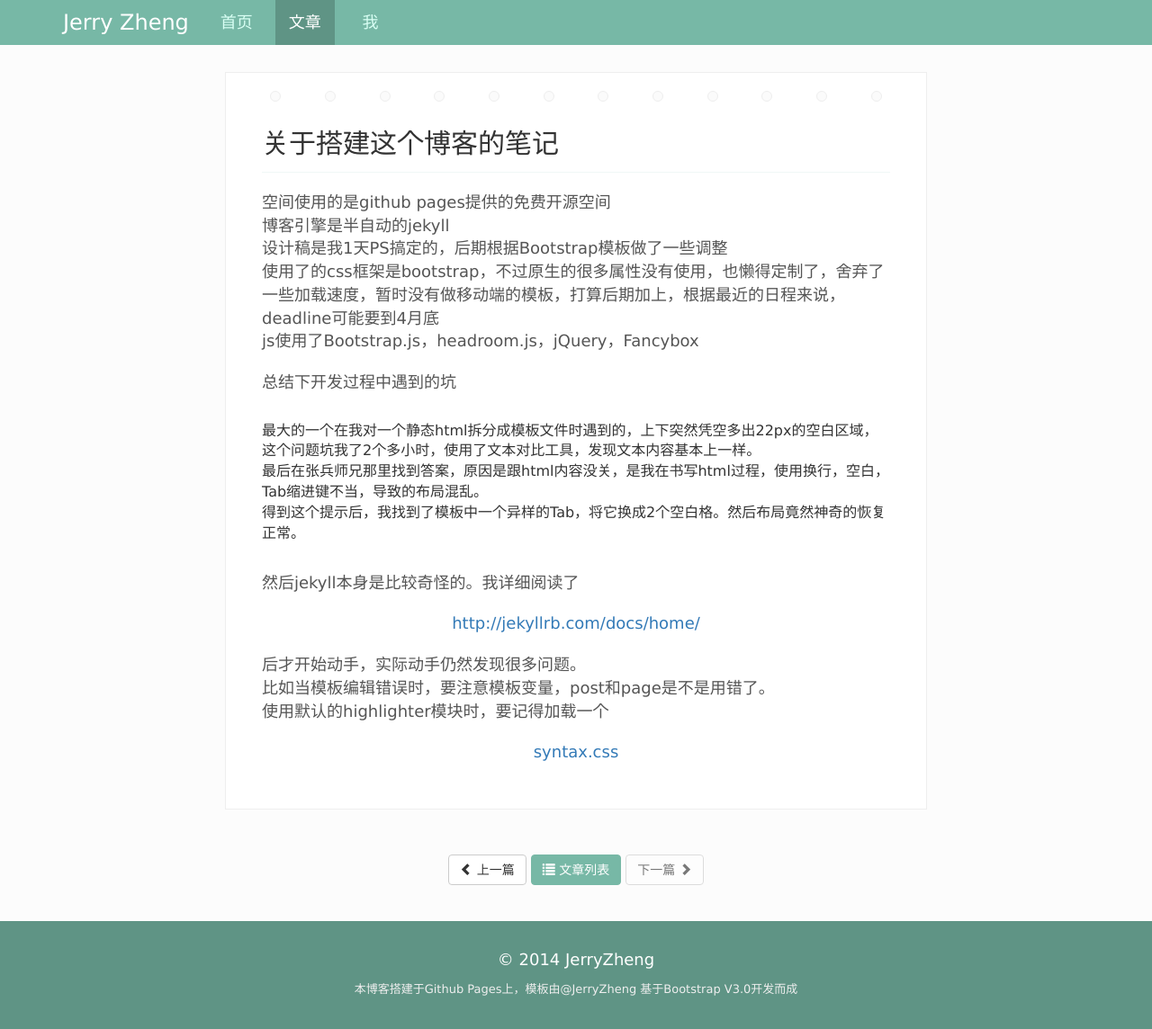
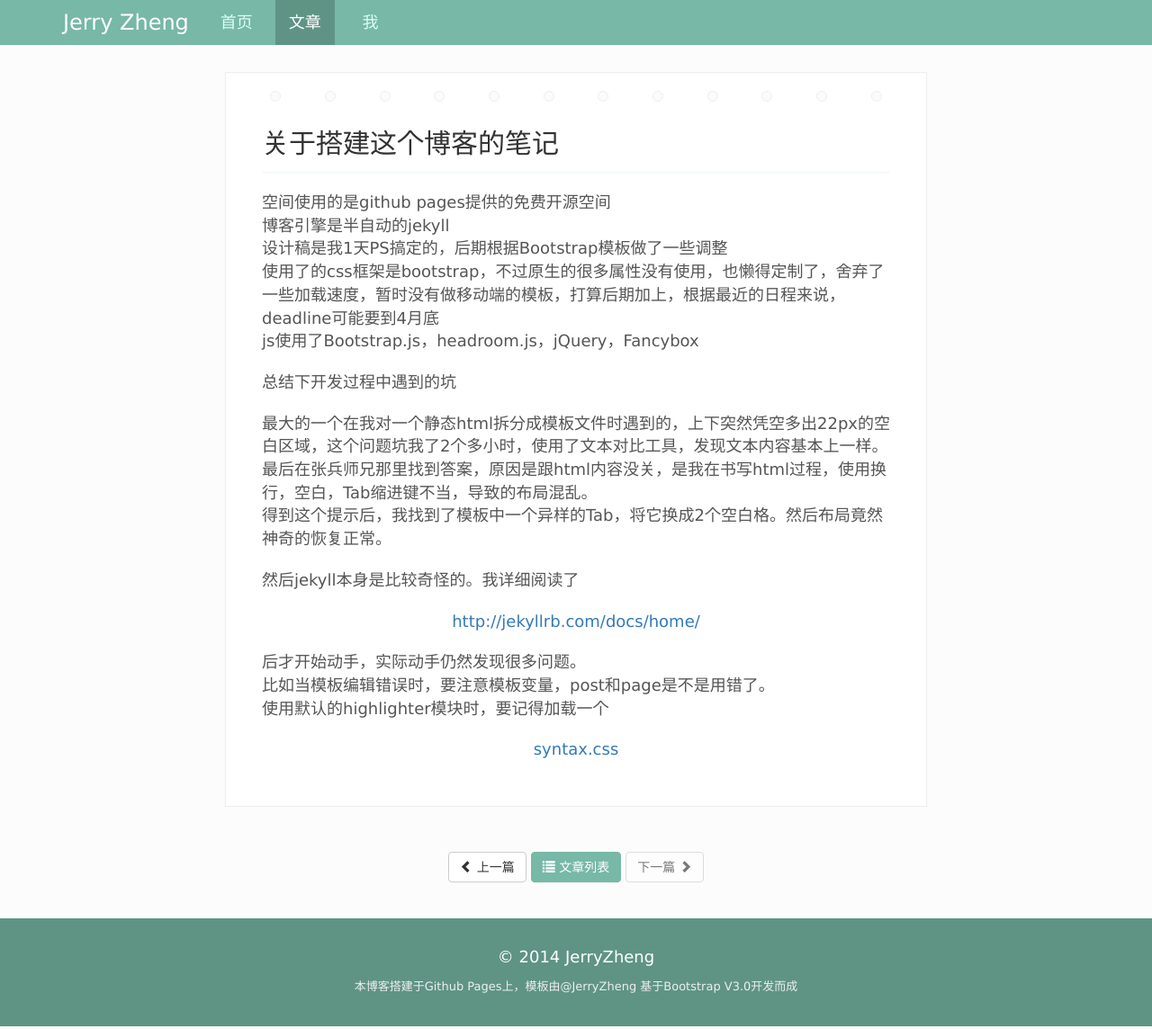
Before and after one commit to PMJerryZheng/myblog, a Jekyll site: the page built from _posts/2014-03-26-jekyll.html, in a window 1280 px wide and 1144 px high. Shown: the whole window at 90% size. Built offline with Jekyll 4.4.1, drawn with Linux system fonts in a browser that asks for light colours; nearby versions of some CDN libraries.

Commit message:
change 34

```diff
--- a/_posts/2014-03-26-jekyll.html
+++ b/_posts/2014-03-26-jekyll.html
@@ -5,4 +5,4 @@ category: Web前端
 permalink: /talk-about-jekyll.html
 ---
 <p>空间使用的是github pages提供的免费开源空间<br>博客引擎是半自动的jekyll<br>设计稿是我1天PS搞定的，后期根据Bootstrap模板做了一些调整<br>使用了的css框架是bootstrap，不过原生的很多属性没有使用，也懒得定制了，舍弃了一些加载速度，暂时没有做移动端的模板，打算后期加上，根据最近的日程来说，deadline可能要到4月底<br>js使用了Bootstrap.js，headroom.js，jQuery，Fancybox</p>
-<p>总结下开发过程中遇到的坑<p></p>最大的一个在我对一个静态html拆分成模板文件时遇到的，上下突然凭空多出22px的空白区域，这个问题坑我了2个多小时，使用了文本对比工具，发现文本内容基本上一样。<br>最后在张兵师兄那里找到答案，原因是跟html内容没关，是我在书写html过程，使用换行，空白，Tab缩进键不当，导致的布局混乱。<br>得到这个提示后，我找到了模板中一个异样的Tab，将它换成2个空白格。然后布局竟然神奇的恢复正常。</p><p>然后jekyll本身是比较奇怪的。我详细阅读了 <a href="http://jekyllrb.com/docs/home/">http://jekyllrb.com/docs/home/</a> 后才开始动手，实际动手仍然发现很多问题。<br>比如当模板编辑错误时，要注意模板变量，post和page是不是用错了。<br>使用默认的highlighter模块时，要记得加载一个<a href="{{ site.url }}/css/syntax.css">syntax.css</a></p>
+<p>总结下开发过程中遇到的坑</p><p>最大的一个在我对一个静态html拆分成模板文件时遇到的，上下突然凭空多出22px的空白区域，这个问题坑我了2个多小时，使用了文本对比工具，发现文本内容基本上一样。<br>最后在张兵师兄那里找到答案，原因是跟html内容没关，是我在书写html过程，使用换行，空白，Tab缩进键不当，导致的布局混乱。<br>得到这个提示后，我找到了模板中一个异样的Tab，将它换成2个空白格。然后布局竟然神奇的恢复正常。</p><p>然后jekyll本身是比较奇怪的。我详细阅读了 <a href="http://jekyllrb.com/docs/home/">http://jekyllrb.com/docs/home/</a> 后才开始动手，实际动手仍然发现很多问题。<br>比如当模板编辑错误时，要注意模板变量，post和page是不是用错了。<br>使用默认的highlighter模块时，要记得加载一个<a href="{{ site.url }}/css/syntax.css">syntax.css</a></p>
```
